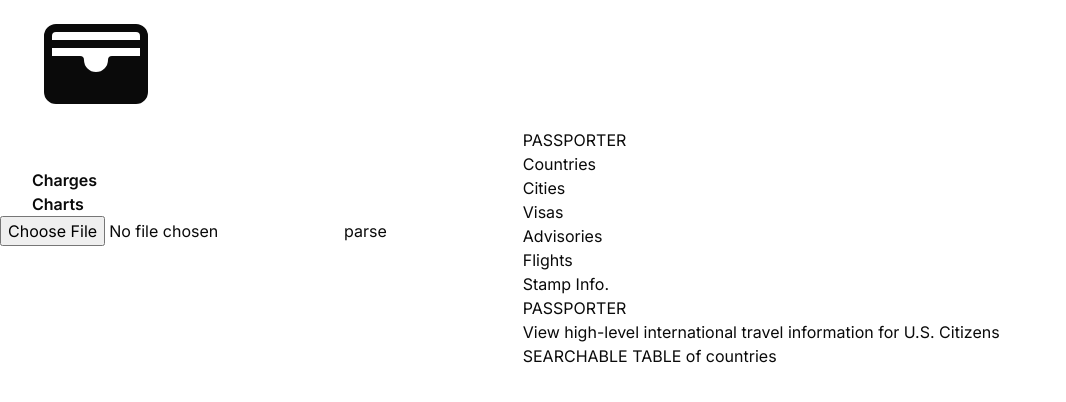
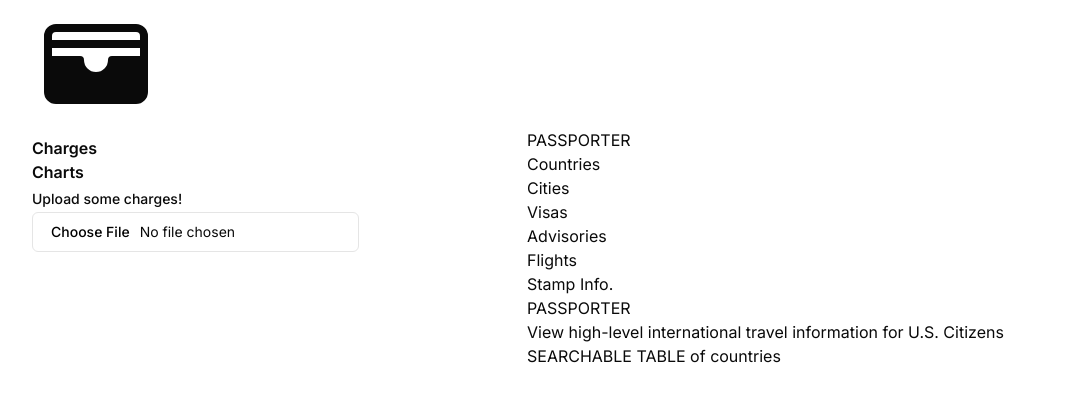
Before and after one commit to gavgrego/charge, a Next.js app: page / in a window 1280 px wide. Shown: the top 402 px of the page, without its empty margins (0-1066 px from the left). Built offline with nearby package versions, Linux system fonts and the light colour scheme.

Commit message:
use shadcn file upload/input, tdiy up component a bit and limit upload to .csv type

```diff
--- a/app/components/upload-charges/upload-charges.tsx
+++ b/app/components/upload-charges/upload-charges.tsx
@@ -1,6 +1,10 @@
 import { useAddCharge, tempParsed } from "@/app/data/hooks/useCharges";
 import Papa, { ParseResult } from "papaparse";
 import { useState } from "react";
+
+import { Input } from "@/components/ui/input";
+import { Label } from "@/components/ui/label";
+
 const UploadCharges = () => {
   const [file, setFile] = useState<File | undefined>();
   const { mutateAsync } = useAddCharge();
@@ -25,10 +29,10 @@ const UploadCharges = () => {
   };
 
   return (
-    <>
-      <input id="image" type="file" name="image" onChange={handleOnChange} />
-      <button onClick={parse}>parse</button>
-    </>
+    <div className="grid w-full max-w-sm items-center gap-1.5">
+      <Label htmlFor="picture">Upload some charges!</Label>
+      <Input id="picture" type="file" onChange={handleOnChange} accept=".csv" />
+    </div>
   );
 };
 
--- a/app/data/hooks/useChargesTable.tsx
+++ b/app/data/hooks/useChargesTable.tsx
@@ -56,7 +56,7 @@ const useChargesTable = <T,>(data: T[] | undefined) => {
       },
       cell: ({ row }) => {
         return (
-          <div className="font-medium">{row.getValue(ColAccessors.date)}</div>
+          <div className="font-semibold">{row.getValue(ColAccessors.date)}</div>
         );
       },
     },
@@ -85,9 +85,14 @@ const useChargesTable = <T,>(data: T[] | undefined) => {
         );
       },
       cell: ({ row }) => {
+        const value: number = row.getValue(ColAccessors.amount);
         return (
           <div className="font-medium">
-            {formatUsCurrency(row.getValue(ColAccessors.amount))}
+            <span
+              className={`${value > 0 ? "text-red-600" : "text-green-600"}`}
+            >
+              {formatUsCurrency(value)}
+            </span>
           </div>
         );
       },
--- a/app/global/sidebar.tsx
+++ b/app/global/sidebar.tsx
@@ -6,7 +6,7 @@ import UploadCharges from "../components/upload-charges/upload-charges";
 const Sidebar = () => {
   return (
     <div>
-      <div className="flex flex-col gap-10 px-8">
+      <div className="flex flex-col gap-2 px-8">
         <Cardholder size={128} weight="fill" />
         <ul>
           <li>
@@ -20,8 +20,8 @@ const Sidebar = () => {
             </a>
           </li>
         </ul>
+        <UploadCharges />
       </div>
-      <UploadCharges />
     </div>
   );
 };
--- /dev/null
+++ b/components/ui/input.tsx
@@ -0,0 +1,25 @@
+import * as React from "react"
+
+import { cn } from "@/lib/utils"
+
+export interface InputProps
+  extends React.InputHTMLAttributes<HTMLInputElement> {}
+
+const Input = React.forwardRef<HTMLInputElement, InputProps>(
+  ({ className, type, ...props }, ref) => {
+    return (
+      <input
+        type={type}
+        className={cn(
+          "flex h-10 w-full rounded-md border border-input bg-background px-3 py-2 text-sm ring-offset-background file:border-0 file:bg-transparent file:text-sm file:font-medium placeholder:text-muted-foreground focus-visible:outline-none focus-visible:ring-2 focus-visible:ring-ring focus-visible:ring-offset-2 disabled:cursor-not-allowed disabled:opacity-50",
+          className
+        )}
+        ref={ref}
+        {...props}
+      />
+    )
+  }
+)
+Input.displayName = "Input"
+
+export { Input }
--- /dev/null
+++ b/components/ui/label.tsx
@@ -0,0 +1,26 @@
+"use client"
+
+import * as React from "react"
+import * as LabelPrimitive from "@radix-ui/react-label"
+import { cva, type VariantProps } from "class-variance-authority"
+
+import { cn } from "@/lib/utils"
+
+const labelVariants = cva(
+  "text-sm font-medium leading-none peer-disabled:cursor-not-allowed peer-disabled:opacity-70"
+)
+
+const Label = React.forwardRef<
+  React.ElementRef<typeof LabelPrimitive.Root>,
+  React.ComponentPropsWithoutRef<typeof LabelPrimitive.Root> &
+    VariantProps<typeof labelVariants>
+>(({ className, ...props }, ref) => (
+  <LabelPrimitive.Root
+    ref={ref}
+    className={cn(labelVariants(), className)}
+    {...props}
+  />
+))
+Label.displayName = LabelPrimitive.Root.displayName
+
+export { Label }
--- a/package.json
+++ b/package.json
@@ -10,6 +10,7 @@
   },
   "dependencies": {
     "@phosphor-icons/react": "^2.0.15",
+    "@radix-ui/react-label": "^2.0.2",
     "@radix-ui/react-slot": "^1.0.2",
     "@tanstack/react-query": "^5.24.1",
     "@tanstack/react-table": "^8.12.0",
```
Also changed, not shown: 1 other file (tests, documents, lock files or other folders).
